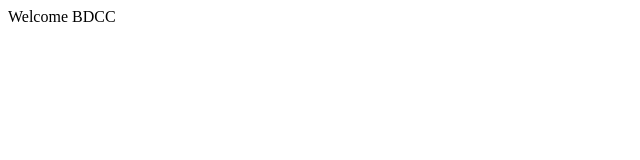
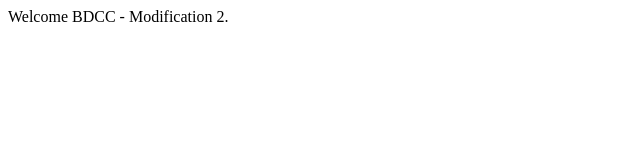
Before and after one commit to bout-nabil/tp4devops, a plain HTML site: page index.html in a window 1280 px wide. Shown: the whole page, without its empty margins (0-640 px from the left). Drawn offline with Linux system fonts and the light colour scheme.

Commit message:
test modification tp4 v2

```diff
--- a/index.html
+++ b/index.html
@@ -6,6 +6,6 @@
     <title>tp4devops</title>
 </head>
 <body>
-    Welcome BDCC
+    Welcome BDCC - Modification 2.
 </body>
 </html>
```
